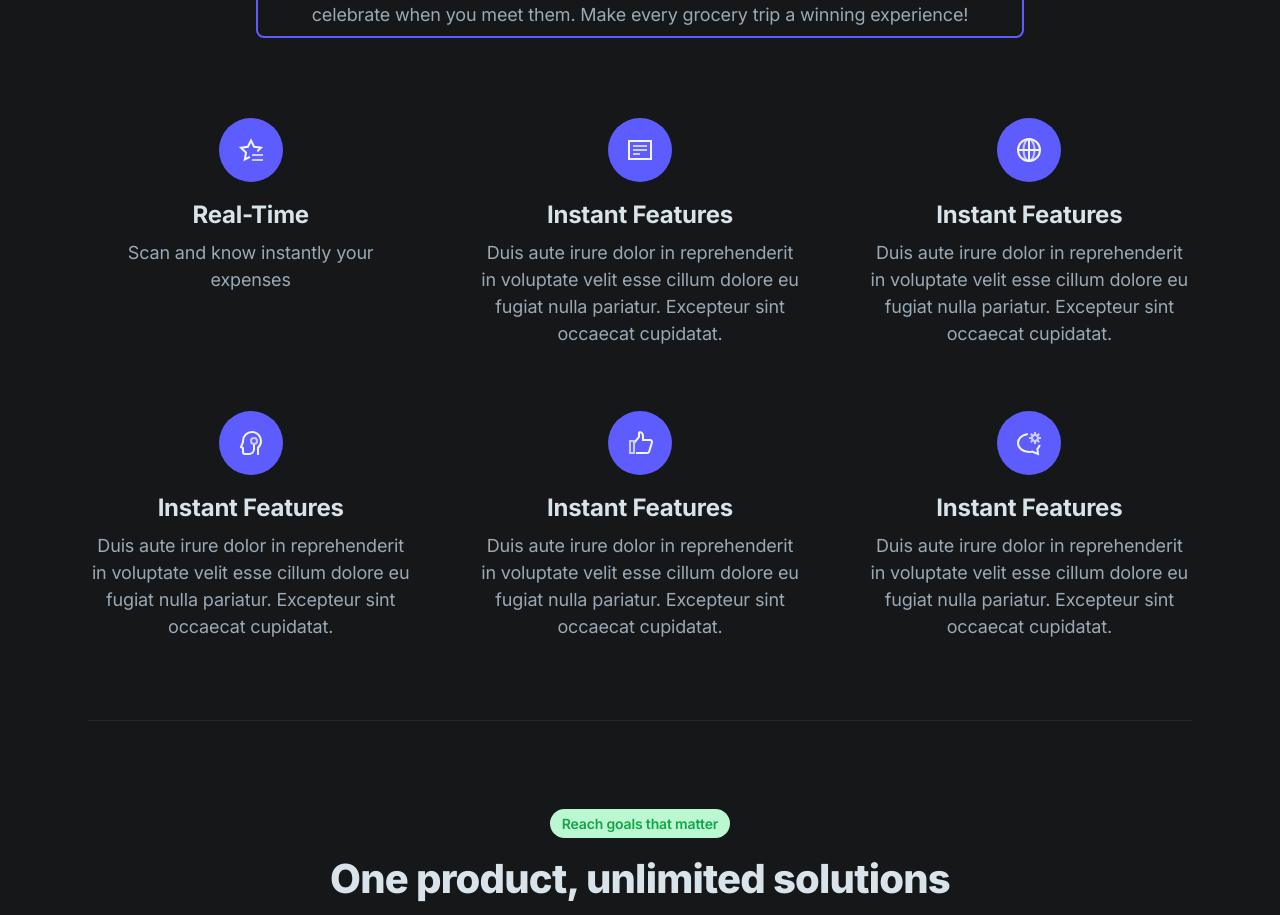
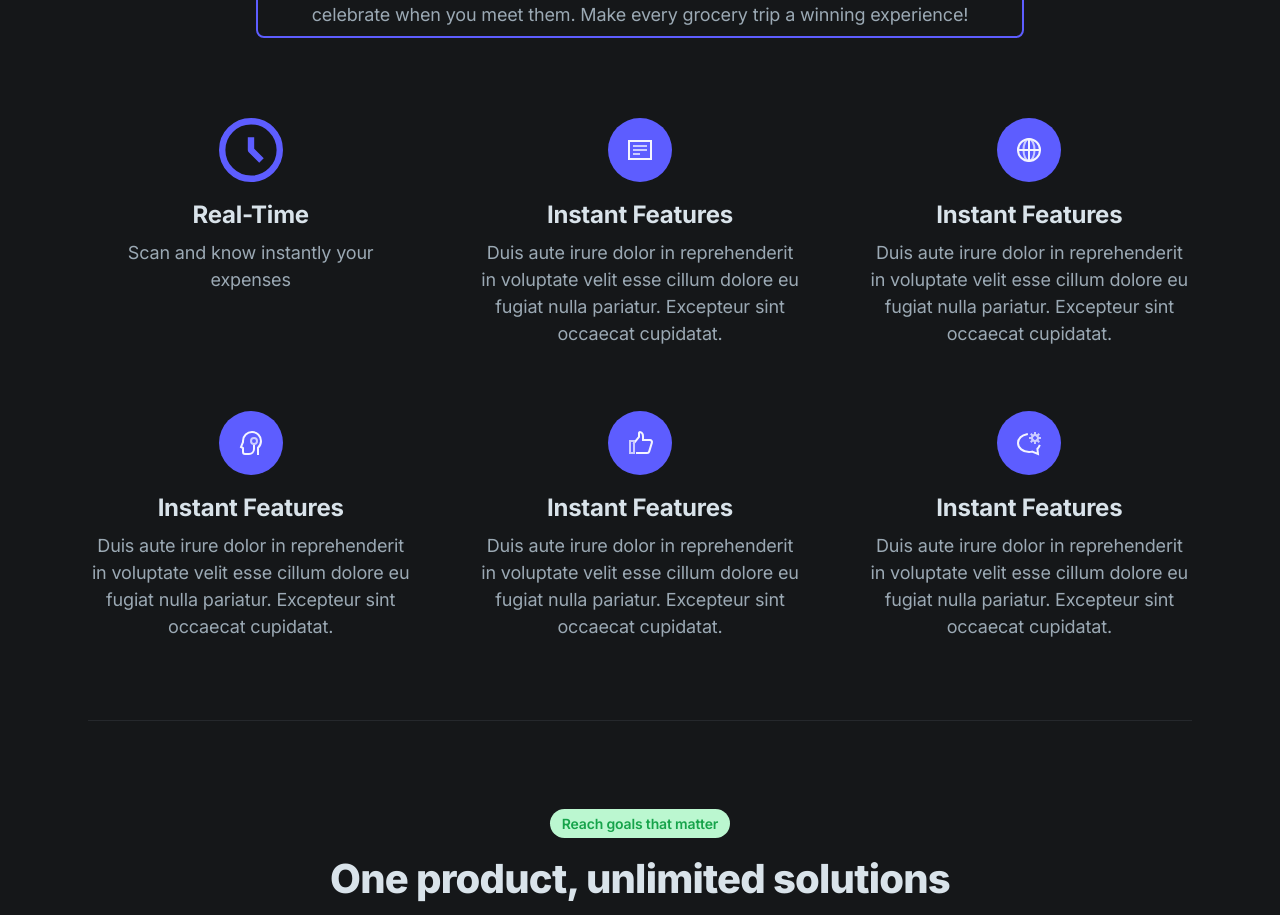
Before and after one commit to DrC0okie/scanalyze, a Next.js app in the folder Landing page/: page / in a window 1280 px wide. Shown: the part 1670-2585 px from the top of the page. Built offline with nearby package versions, Linux system fonts and the light colour scheme.

Commit message:
Add first SVG to Features

```diff
--- a/Landing page/components/features.tsx
+++ b/Landing page/components/features.tsx
@@ -8,23 +8,24 @@ export default function Features() {
           <div className="max-w-3xl mx-auto text-center pb-12 md:pb-20">
             <h2 className="h2 mb-4">Scan, Analyze, Save</h2>
             <div className="flex flex-col items-center gap-4">
-                <p className="text-lg border-purple-600 rounded-lg border-2 p-2 text-gray-400 text-center">Simply snap a photo of your grocery receipt using your smartphone. Our cutting-edge Optical Character Recognition (OCR) technology will accurately read the receipt and extract all the important details in seconds. No manual input, no fuss.
-Analyze</p>
-                <p className="text-lg border-purple-600 rounded-lg border-2 p-2 text-gray-400 text-center">Unlock the power of analytics. View real-time summaries, detailed expense categories, and insightful charts that help you understand your spending habits. Our app empowers you to make data-driven decisions that could save you money in the long run. Whether it's about cutting down on snacks or finding out which store gives you the best value, we've got you covered.</p>
-                <p className="text-lg border-purple-600 rounded-lg border-2 p-2 text-gray-400 text-center">By knowing exactly where your money is going, you can set achievable budget goals and celebrate when you meet them. Make every grocery trip a winning experience!</p>
-              </div>
+              <p className="text-lg border-purple-600 rounded-lg border-2 p-2 text-gray-400 text-center">Simply snap a photo of your grocery receipt using your smartphone. Our cutting-edge Optical Character Recognition (OCR) technology will accurately read the receipt and extract all the important details in seconds. No manual input, no fuss.
+                Analyze</p>
+              <p className="text-lg border-purple-600 rounded-lg border-2 p-2 text-gray-400 text-center">Unlock the power of analytics. View real-time summaries, detailed expense categories, and insightful charts that help you understand your spending habits. Our app empowers you to make data-driven decisions that could save you money in the long run. Whether it's about cutting down on snacks or finding out which store gives you the best value, we've got you covered.</p>
+              <p className="text-lg border-purple-600 rounded-lg border-2 p-2 text-gray-400 text-center">By knowing exactly where your money is going, you can set achievable budget goals and celebrate when you meet them. Make every grocery trip a winning experience!</p>
             </div>
+          </div>
 
           {/* Items */}
           <div className="max-w-sm mx-auto grid gap-8 md:grid-cols-2 lg:grid-cols-3 lg:gap-16 items-start md:max-w-2xl lg:max-w-none" data-aos-id-blocks>
 
             {/* 1st item */}
             <div className="relative flex flex-col items-center" data-aos="fade-up" data-aos-anchor="[data-aos-id-blocks]">
-              <svg className="w-16 h-16 mb-4" viewBox="0 0 64 64" xmlns="http://www.w3.org/2000/svg">
-                <rect className="fill-current text-purple-600" width="64" height="64" rx="32" />
-                <path className="stroke-current text-purple-100" d="M30 39.313l-4.18 2.197L27 34.628l-5-4.874 6.91-1.004L32 22.49l3.09 6.26L42 29.754l-3 2.924" strokeLinecap="square" strokeWidth="2" fill="none" fillRule="evenodd" />
-                <path className="stroke-current text-purple-300" d="M43 42h-9M43 37h-9" strokeLinecap="square" strokeWidth="2" />
+
+              <svg className="w-16 h-16 mb-4" viewBox="0 0 20 20" xmlns="http://www.w3.org/2000/svg">
+                  <path className="stroke-purple-600"  fill="none" stroke-linejoin="round" stroke-width="2" d="M10 6v4l3.276 3.276M19 10a9 9 0 1 1-18 0 9 9 0 0 1 18 0Z"/>
               </svg>
+
+
               <h4 className="h4 mb-2">Real-Time </h4>
               <p className="text-lg text-gray-400 text-center">Scan and know instantly your expenses</p>
             </div>
```
